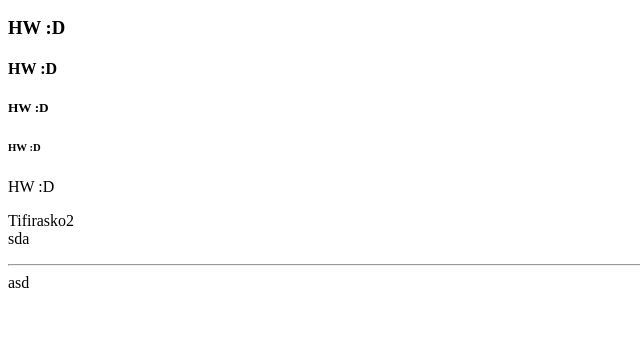
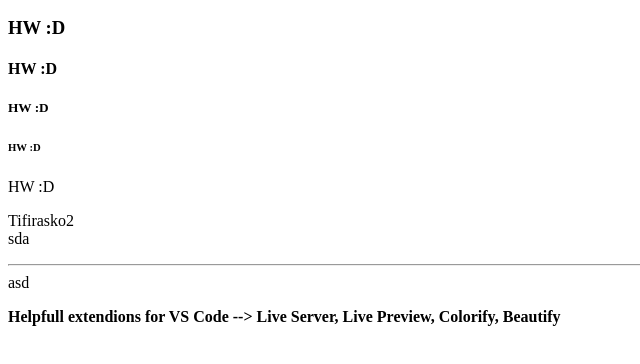
Before and after one commit to NUMERIC4/index.HTML23, a plain HTML site: page index1.html in a window 1280 px wide. Shown: the part 136-500 px from the top of the page, without its empty margins (0-640 px from the left). Drawn offline with Linux system fonts and the light colour scheme.

Commit message:
Add files via upload (#2)

```diff
--- a/index1.html
+++ b/index1.html
@@ -21,5 +21,8 @@
         <hr>
         asd
     </p>
+
+    <b>Helpfull extendions for VS Code --> Live Server, Live Preview, Colorify, Beautify</b>
+
 </body>
 </html>
```
